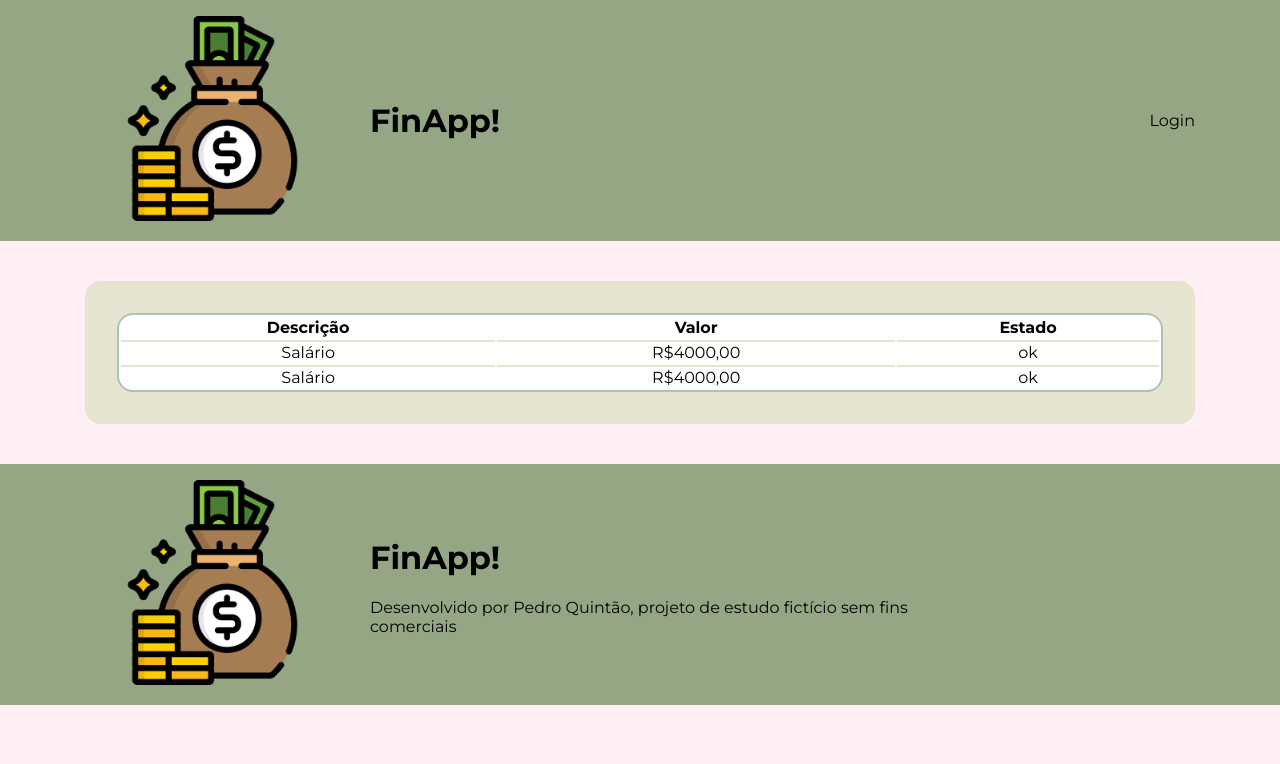
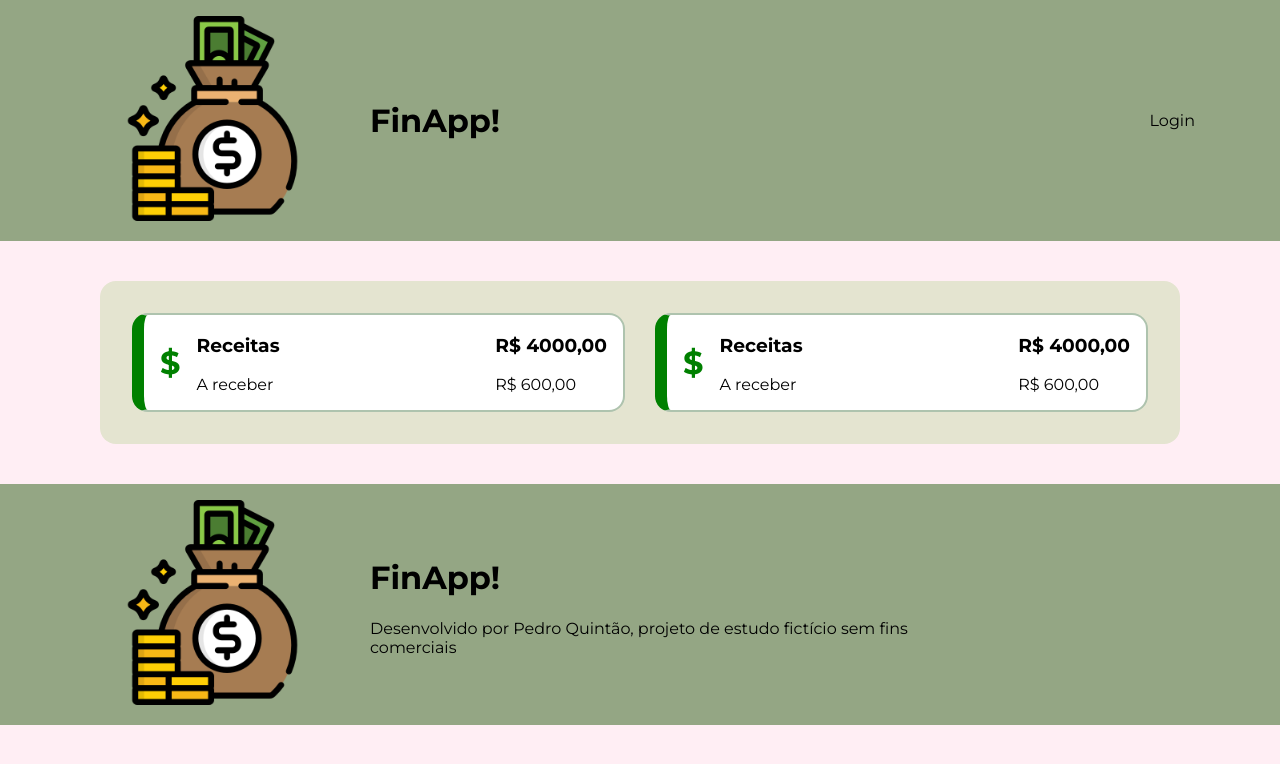
Before and after one commit to pedroquintao/financeiro, a React (Create React App) app: page /new-control in a window 1280 px wide. Shown: the top 764 px of the page. Built offline with nearby package versions, Linux system fonts and the light colour scheme.

Commit message:
Componente Resume criado. Ele será um card de resumo dos valores totais de receitas e despesas

```diff
--- /dev/null
+++ b/src/components/Resume/Resume.jsx
@@ -0,0 +1,41 @@
+import styled from "@emotion/styled"
+
+const StyledCard = styled.div`
+    display: flex;
+    justify-content: space-between;
+    background-color: white;
+    border: 2px solid ${props => props.theme.colors.dark.b};
+    border-radius: ${props => props.theme.spacing.s};
+    border-left: 12px solid green;
+    padding: 0 ${props => props.theme.spacing.s};
+`
+const StyledTitle = styled.div`
+    display: flex;
+    gap: ${props => props.theme.spacing.s};
+    align-items: center;
+    /* background-color: red; */
+    flex-grow: 1;
+
+`
+
+const Resume = () => {
+    return (
+            <StyledCard>
+                <StyledTitle>
+                    <h1 style={{color: 'green'}}>$</h1>
+                        <div>
+                            <h3>Receitas</h3>
+                            <p>A receber</p>
+                        </div>
+                </StyledTitle>
+
+                <div>
+                    <h3>R$ 4000,00</h3>
+                    <p>R$ 600,00</p>
+                </div>
+            </StyledCard>
+
+    )
+}
+
+export default Resume
--- a/src/components/Table/Table.jsx
+++ b/src/components/Table/Table.jsx
@@ -6,6 +6,8 @@ const StyledTable = styled.table`
     width: 100%;
     border: 2px solid ${props => props.theme.colors.dark.b};
     border-radius: ${props => props.theme.spacing.s};
+    border-left: 12px solid green;
+
 
 `
 const StyledTr = styled.tr`
@@ -17,8 +19,10 @@ const StyledTd = styled.td`
     text-align: center;
 `
 const Table = () => {
+    const tableOn = false;
     return (
-    <StyledTable>
+        <>
+            {tableOn && <StyledTable>
                 <StyledTr>
                     <th>Descrição</th>
                     <th>Valor</th>
@@ -27,14 +31,16 @@ const Table = () => {
                 <StyledTr>
                     <StyledTd>Salário</StyledTd>
                     <StyledTd>R$4000,00</StyledTd>
-            <StyledTd>ok</StyledTd>
+                    <StyledTd><input type="checkbox"></input></StyledTd>
                 </StyledTr>
                 <StyledTr>
                     <StyledTd>Salário</StyledTd>
                     <StyledTd>R$4000,00</StyledTd>
-            <StyledTd>ok</StyledTd>
+                    <StyledTd><input type="checkbox"></input></StyledTd>
                 </StyledTr>
-    </StyledTable>)
+            </StyledTable>}
+        </>
+    )
 }
 
 export default Table;
--- a/src/pages/NewControl.jsx
+++ b/src/pages/NewControl.jsx
@@ -1,11 +1,24 @@
+import { Col, Container, Row } from "react-grid-system"
 import { Card } from "../components/Card/Card"
 import Table from "../components/Table/Table"
+import Resume from "../components/Resume/Resume"
 
 const NewControl = () => {
     return (
-    <Card>
-        <Table />
-    </Card>
+    <Container>
+        <Card>
+            <Row>
+                <Col>
+                    <Resume />
+                    <Table />
+                </Col>
+                <Col>
+                    <Resume />
+                    <Table />
+                </Col>
+            </Row>
+        </Card>
+    </Container>
     )
 }
 
```
Lines whose indentation alone changed are shown as unchanged.
